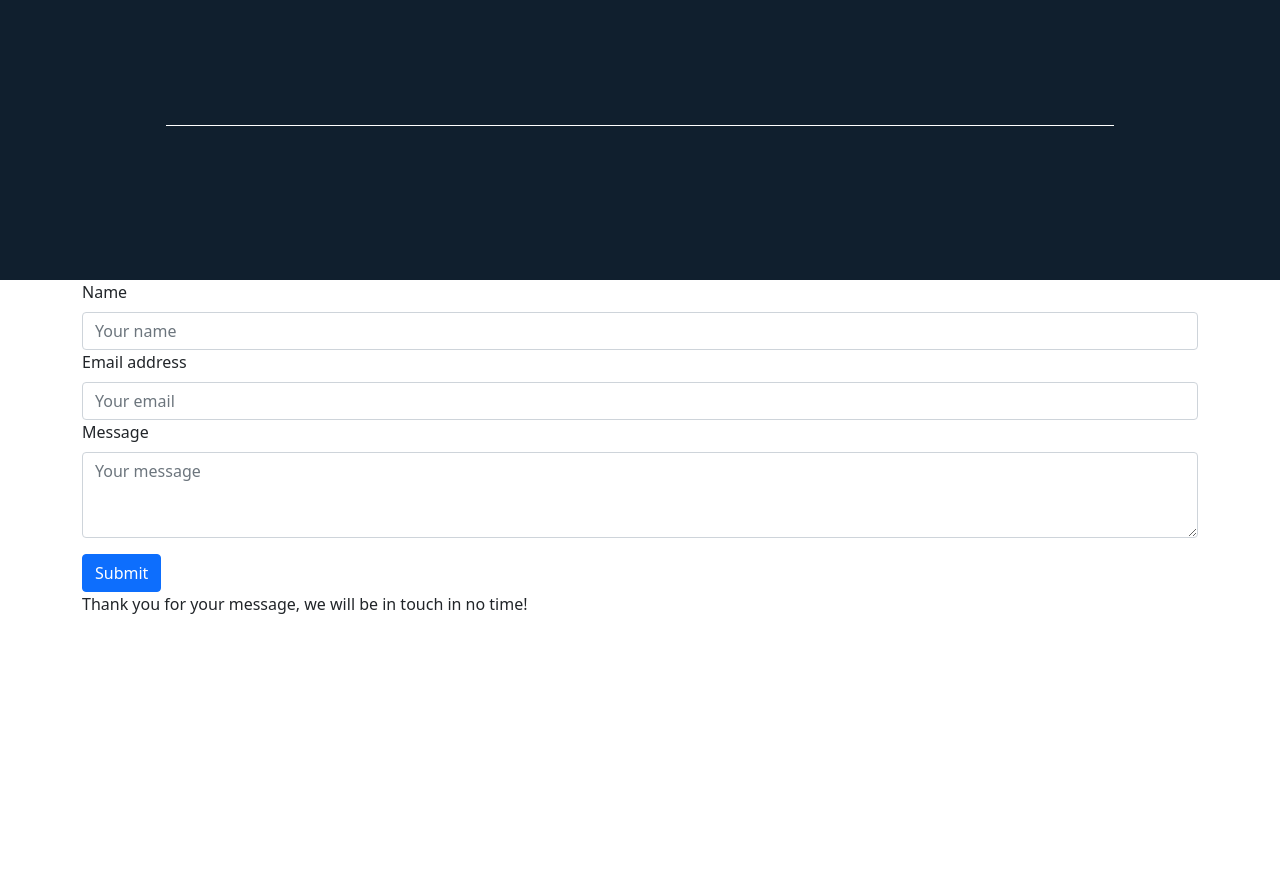
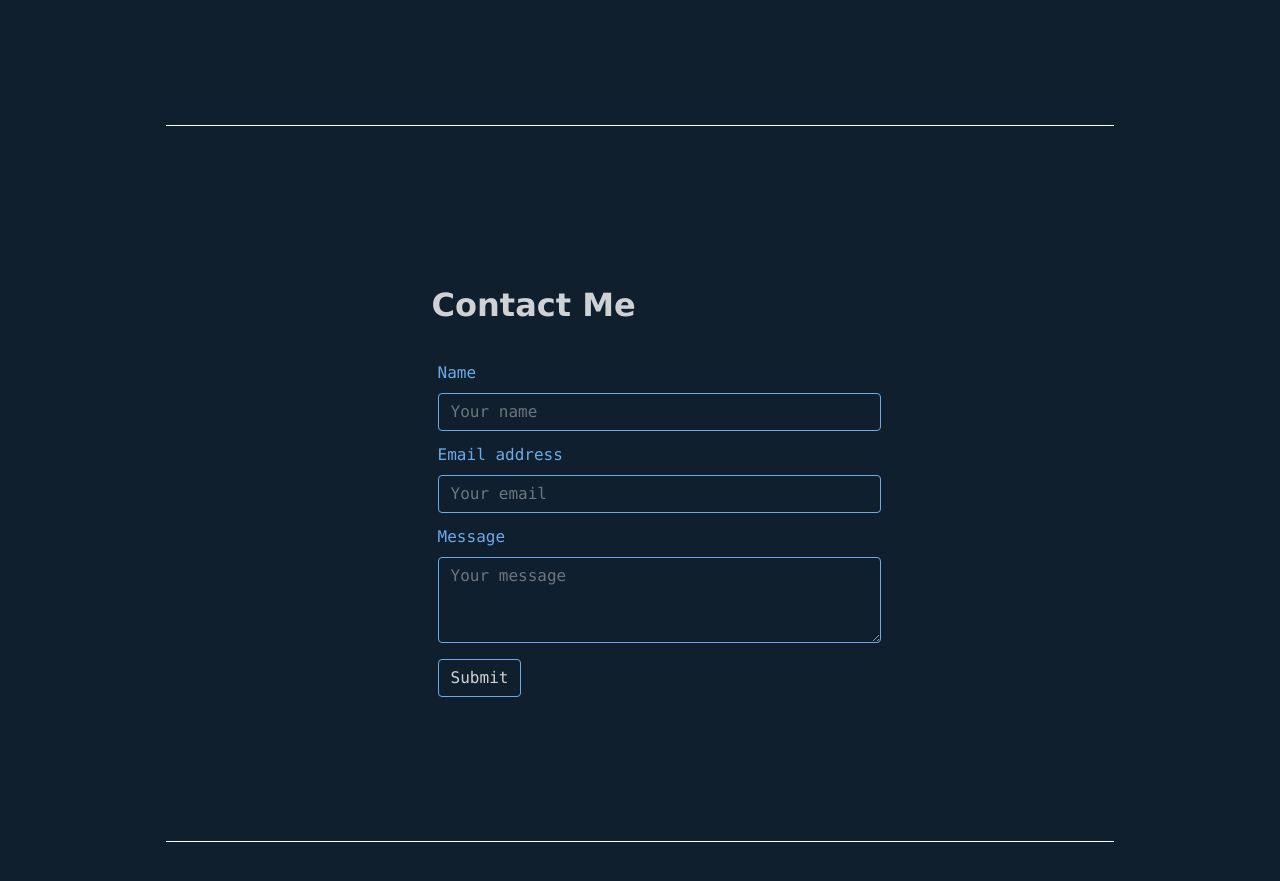
Before and after one commit to lorenzomtz/lorenzomtz.github.io, a React (Create React App) app: page / in a window 1280 px wide. Shown: the part 3520-4401 px from the top of the page. Before the commit the page ends 4136 px from the top, so only its background shows below. Built offline with nearby package versions, Linux system fonts and the light colour scheme.

Commit message:
Form styled

```diff
--- a/src/App.jsx
+++ b/src/App.jsx
@@ -1,6 +1,5 @@
 import React from "react";
 import Navigation from "./components/Nav/Navigation";
-import Contact from "./components/Contact/Contact";
 import { Route, Routes } from "react-router-dom";
 import "bootstrap/dist/css/bootstrap.min.css";
 import Home from "./components/Home/Home";
@@ -12,7 +11,6 @@ const App = () => {
       <Routes>
         <Route path="/" element={<Home />} />
       </Routes>
-      <Contact />
     </div>
   );
 }
--- /dev/null
+++ b/src/components/Contact/Contact.css
@@ -0,0 +1,46 @@
+.visible {
+  visibility: visible;
+}
+
+.invisible {
+  visibility: hidden;
+}
+
+.label {
+  /* padding-bottom: 0.25rem; */
+  padding-top: 0.75rem;
+}
+
+.button {
+  background-color: #101f2e;
+  border-color: #6cabeb;
+  color: #ffffffcc;
+}
+
+.button:focus {
+  background-color: #ffffffcc;
+  color: #535353;
+  border-color: #6cabeb;
+  box-shadow: 0 0 #6cabeb;
+}
+
+.area {
+  background-color: #101f2e;
+  border-color: #6cabeb;
+  color: #ffffffcc;
+}
+
+.button:hover {
+  background-color: #6cabeb;
+}
+
+#contact-form {
+  margin: auto;
+  width: 50%;
+}
+
+#contact-header {
+  margin: auto;
+  width: 50%;
+  padding-bottom: 1.5rem;
+}
--- a/src/components/Contact/Contact.jsx
+++ b/src/components/Contact/Contact.jsx
@@ -1,6 +1,8 @@
 import React, { useState } from "react";
 import emailjs from "emailjs-com";
 import { Form, Button, Container } from "react-bootstrap";
+import "./Contact.css";
+import "../Home/Home.css";
 
 const Contact = () => {
   const [name, setName] = useState("");
@@ -41,26 +43,32 @@ const Contact = () => {
   // };
 
   return (
-    <div>
+    <div className="section">
+      <div className="title">
+        <h2 id="contact-header">Contact Me</h2>
+      </div>
       <Container>
-        <Form>
+        <Form id="contact-form">
           <Form.Group className="mb-3" controlId="formBasicEmail">
-            <Form.Label>Name</Form.Label>
+            <Form.Label className="label">Name</Form.Label>
             <Form.Control
+              className="area"
               type="text"
               placeholder="Your name"
               value={name}
               onChange={(e) => setName(e.target.value)}
             />
-            <Form.Label>Email address</Form.Label>
+            <Form.Label className="label">Email address</Form.Label>
             <Form.Control
+              className="area"
               type="email"
               placeholder="Your email"
               value={email}
               onChange={(e) => setEmail(e.target.value)}
             />
-            <Form.Label>Message</Form.Label>
+            <Form.Label className="label">Message</Form.Label>
             <Form.Control
+              className="area"
               as="textarea"
               rows={3}
               placeholder="Your message"
@@ -68,32 +76,19 @@ const Contact = () => {
               onChange={(e) => setMessage(e.target.value)}
             />
           </Form.Group>
-          <Button variant="primary" type="submit" onClick={submit}>
+          <Button
+            className="button"
+            variant="primary"
+            type="submit"
+            onClick={submit}
+          >
             Submit
           </Button>
         </Form>
-        <span className={emailSent ? "visible" : null}>
+        <span className={emailSent ? "visible" : "invisible"}>
           Thank you for your message, we will be in touch in no time!
         </span>
       </Container>
-      {/* <input
-        type="text"
-        placeholder="Your Name"
-        value={name}
-        onChange={(e) => setName(e.target.value)}
-      />
-      <input
-        type="email"
-        placeholder="Your email address"
-        value={email}
-        onChange={(e) => setEmail(e.target.value)}
-      />
-      <textarea
-        placeholder="Your message"
-        value={message}
-        onChange={(e) => setMessage(e.target.value)}
-      ></textarea>
-      <button onClick={submit}>Send Message</button> */}
     </div>
   );
 };
--- a/src/components/Home/Home.jsx
+++ b/src/components/Home/Home.jsx
@@ -2,6 +2,7 @@ import React from "react";
 import "./Home.css";
 import "bootstrap/dist/css/bootstrap.css";
 import { Container, Image } from "react-bootstrap";
+import Contact from "../Contact/Contact";
 
 const Home = () => {
   return (
@@ -426,7 +427,7 @@ const Home = () => {
             </ul>
           </div>
         </div>
-
+        <Contact />
         {/* <Link to="/">Home</Link> */}
 
         {/* <Carousel>
```
